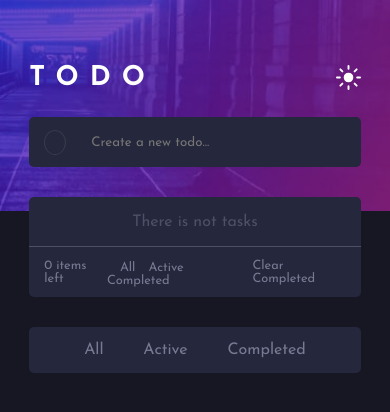
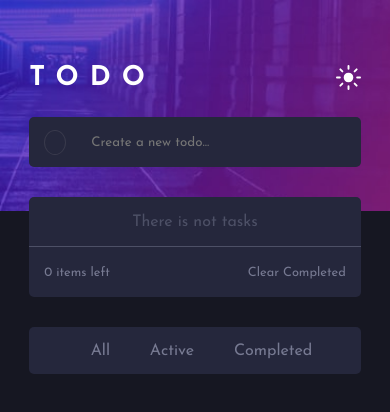
Before and after one commit to lamc305/Todo-App, a React (Vite) app: page / in a window 390 px wide. Shown: the top 412 px of the page. Built offline with nearby package versions, Linux system fonts and the light colour scheme.

Commit message:
added filters on the footer

```diff
--- a/src/components/ListOfTask/index.jsx
+++ b/src/components/ListOfTask/index.jsx
@@ -1,4 +1,4 @@
-import { useContext } from 'react'
+import { useContext, useState } from 'react'
 import { StateContext } from '../../context/stateContext'
 import Task from '../Task'
 import './stylesListOfTask.css'
@@ -6,8 +6,10 @@ import './stylesListOfTask.css'
 function ListOfTasks() {
 
   const { state, setState } = useContext(StateContext)
-
+  const [filter, setFilter] = useState([...state])
   const taskLeft = state.filter(res => res.isComplete !== true).length
+  const active = state.filter(res => res.isComplete === false)
+  const completed = state.filter(res => res.isComplete === true)
 
   const clearTaskCompleted = () => {
     let taskCompleted = state.filter(res => (
@@ -16,19 +18,23 @@ function ListOfTasks() {
     setState(taskCompleted)
   }
 
+  const handleFilter = event => {
+    console.log(event.target.value)
+  }
 
   return (
     <>
       <section className="listOfTasks__container">
         {state.length === 0 ? <div className='listOfTask__withoutTask'>There is not tasks</div> :
-          state.map(({ task, isComplete, id },) => (
+          state.map(({ task, isComplete, id }) => (
             <Task
-              task={task}
-              key={id}
               id={id}
               isComplete={isComplete}
+              key={id}
+              task={task}
             />
-          ))}
+          ))
+        }
         <div className='taskFooter'>
           <p>{taskLeft} items left</p>
           <div className='filters'>
@@ -49,9 +55,18 @@ function ListOfTasks() {
         </div>
       </section>
       <div className='actions'>
-        <p className='actions__text'>All</p>
-        <p className='actions__text'>Active</p>
-        <p className='actions__text'>Completed</p>
+        <label >
+          <input onClick={handleFilter} type="radio" name="filter" id="all" value='all' />
+          <span>All</span>
+        </label>
+        <label>
+          <input onClick={handleFilter} type="radio" name="filter" id="active" value='active' />
+          <span>Active</span>
+        </label>
+        <label>
+          <input onClick={handleFilter} type="radio" name="filter" id="completed" value='completed' />
+          <span>Completed</span>
+        </label>
       </div>
     </>
   )
--- a/src/components/ListOfTask/stylesListOfTask.css
+++ b/src/components/ListOfTask/stylesListOfTask.css
@@ -72,14 +72,16 @@
   color: hsl(220, 98%, 61%);
 }
 
-input[type=checkbox]+label {
-  color: #ccc;
-  font-style: italic;
+.actions input[type="radio"] {
+  opacity: 0;
 }
 
-input[type=checkbox]:checked+label {
-  color: #0964aa;
-  font-style: normal;
+.actions label:hover {
+  color: hsl(236, 33%, 92%);
+}
+
+.actions input[type="radio"]:checked~span {
+  color: hsl(220, 98%, 61%);
 }
 
 @media screen and (min-width: 560px) {
@@ -92,4 +94,8 @@ input[type=checkbox]:checked+label {
   .action__taskFooter {
     display: none;
   }
+
+  .filters {
+    display: none;
+  }
 }
--- a/src/components/Task/index.jsx
+++ b/src/components/Task/index.jsx
@@ -36,5 +36,4 @@ function Task({ task, id, isComplete }) {
     </div>
   )
 }
-
 export default Task
```
